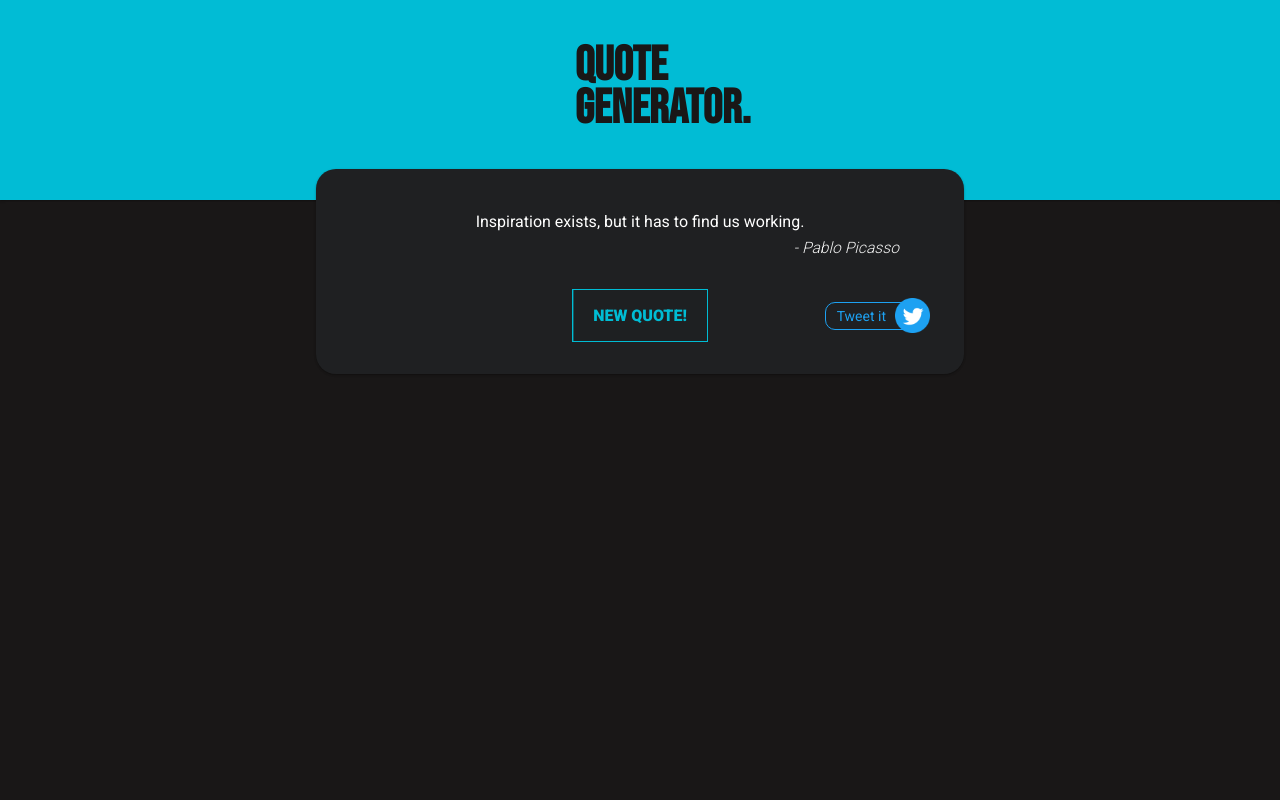
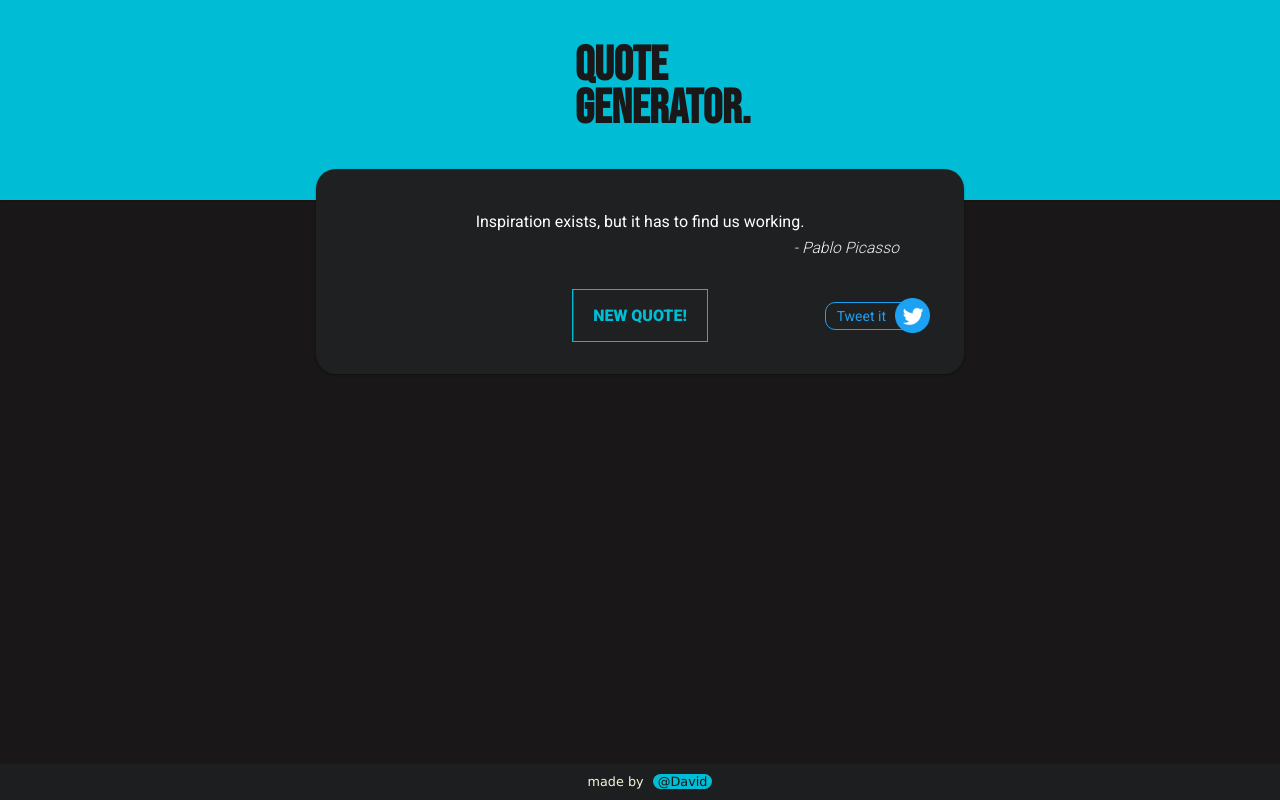
Before and after one commit to ddave592/fcc-random-quote-generator, a React (Create React App) app: page / in a window 1280 px wide. Built offline with nearby package versions, Linux system fonts and the light colour scheme.

Commit message:
cleanup + added footer to github

```diff
--- a/src/App.js
+++ b/src/App.js
@@ -36,7 +36,6 @@ const App = () => {
   //handleclick button
   const handleClick = () => {
     let quoteObj = getQuote();
-    console.log(pastQuote.length);
     if (pastQuote.length < 3) {
       setPastQuote([...pastQuote, { ...quote }]
       );
@@ -59,21 +58,11 @@ const App = () => {
     return <QuoteBox cName='past-quote' key={x.id} quote={x} buttons={false} />
   }) : null;
 
-
-
-  /*********   to-dos:    *********
-   *
-   * - add transition animations to new main-quote-container components + make current-quote unmount and have new one mount to control transitions
-   * - have history components animate down as new ones are added to array
-   * - add react-springs for history components
-   *
-   *
-   ***************/
-
-
-
   return (
     <>
+      <div id='page-container'>
+        <div id="content-wrap">
+          {/* navbar */}
           <nav>
             <div className="title-container">
               <div className="h1-container">
@@ -89,6 +78,7 @@ const App = () => {
             </div>
           </nav>
 
+          {/* quote container */}
           <div className='main-quote-container'>
             <div className='current-quote-container'>
               <QuoteBox id='quote-box' quote={quote} onClick={handleClick} buttons={true} />
@@ -100,6 +90,12 @@ const App = () => {
               {pastQuoteMap}
             </div>
           </div>
+        </div>
+        {/* footer */}
+        <footer className="bottom-footer">
+          made by <a href="https://github.com/ddave592">@David</a>
+        </footer>
+      </div>
     </>
   );
 }
--- a/src/styles/index.scss
+++ b/src/styles/index.scss
@@ -1,5 +1,4 @@
 @import url("https://fonts.googleapis.com/css?family=Bebas+Neue|Roboto:300,400,900&display=swap");
-
 
 // vars
 $spacer: 8px;
@@ -21,6 +20,17 @@ body {
     "Fira Sans", "Droid Sans", "Helvetica Neue", sans-serif;
   -webkit-font-smoothing: antialiased;
   -moz-osx-font-smoothing: grayscale;
+}
+
+// full height container
+
+#page-container {
+  position: relative;
+  min-height: 100vh;
+}
+
+#content-wrap {
+  padding-bottom: 2.5rem;
 }
 
 // anchor
@@ -187,7 +197,7 @@ nav {
 }
 
 .current-quote-container {
-  width:100%;
+  width: 100%;
   min-height: 270px;
 }
 
@@ -195,7 +205,7 @@ nav {
 
 .quote-card {
   margin-left: auto;
-  margin-right:auto;
+  margin-right: auto;
   padding: $spacer * 3;
   background-color: rgb(31, 32, 34);
   box-shadow: 0 1px 3px rgba(0, 0, 0, 0.12), 0 1px 2px rgba(0, 0, 0, 0.24);
@@ -223,7 +233,7 @@ nav {
     }
     margin: $spacer;
   }
-  footer {
+  footer#author {
     font-size: 0.98rem;
     color: #f1f1f1;
     font-weight: 200;
@@ -263,3 +273,38 @@ nav {
     display: none !important;
   }
 }
+
+// footer
+
+footer.bottom-footer {
+  display: none;
+  @media (min-width: 600px) {
+    height:1rem;
+    color: beige;
+    display: block;
+    font-size: 0.8rem;
+    position: absolute;
+    bottom: 0;
+    width: 100%;
+    background-color: #1c1e1f;
+    padding: 10px;
+    text-align: center;
+    font-family: "Lucida Sans", "Lucida Sans Regular", "Lucida Grande", "Lucida Sans Unicode", Geneva, Verdana,
+      sans-serif;
+    & a {
+      overflow: hidden;
+      background-color: $primary-color;
+      margin-left: 5px;
+      color: #191818;
+      font-weight: 500;
+      border-radius: 10px;
+      padding: 0 5px;
+      text-decoration: none;
+    }
+    &:any-link {
+      color: white;
+      text-decoration: none !important;
+      color: #1da1f2;
+    }
+  }
+}
```
Lines whose indentation alone changed are shown as unchanged.
